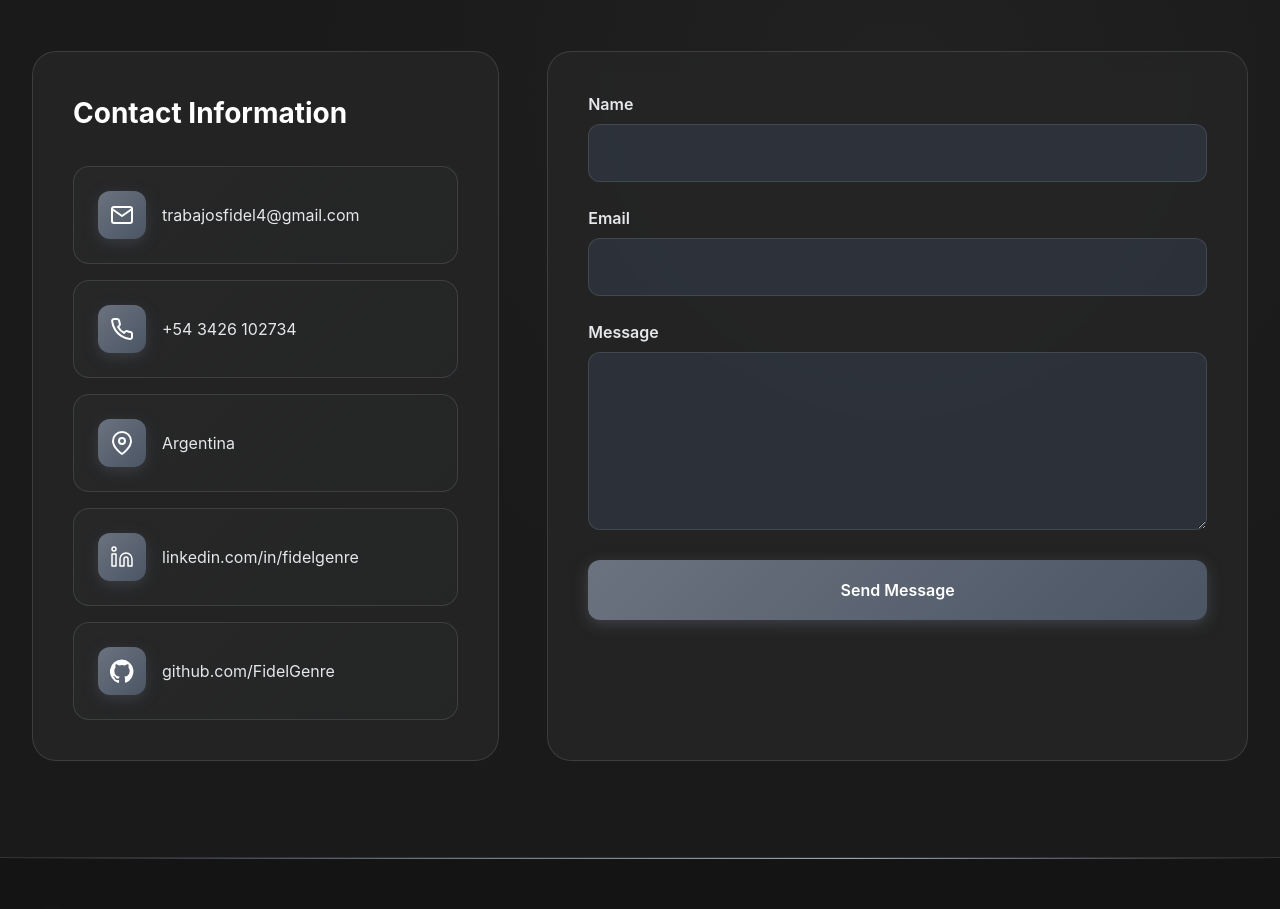
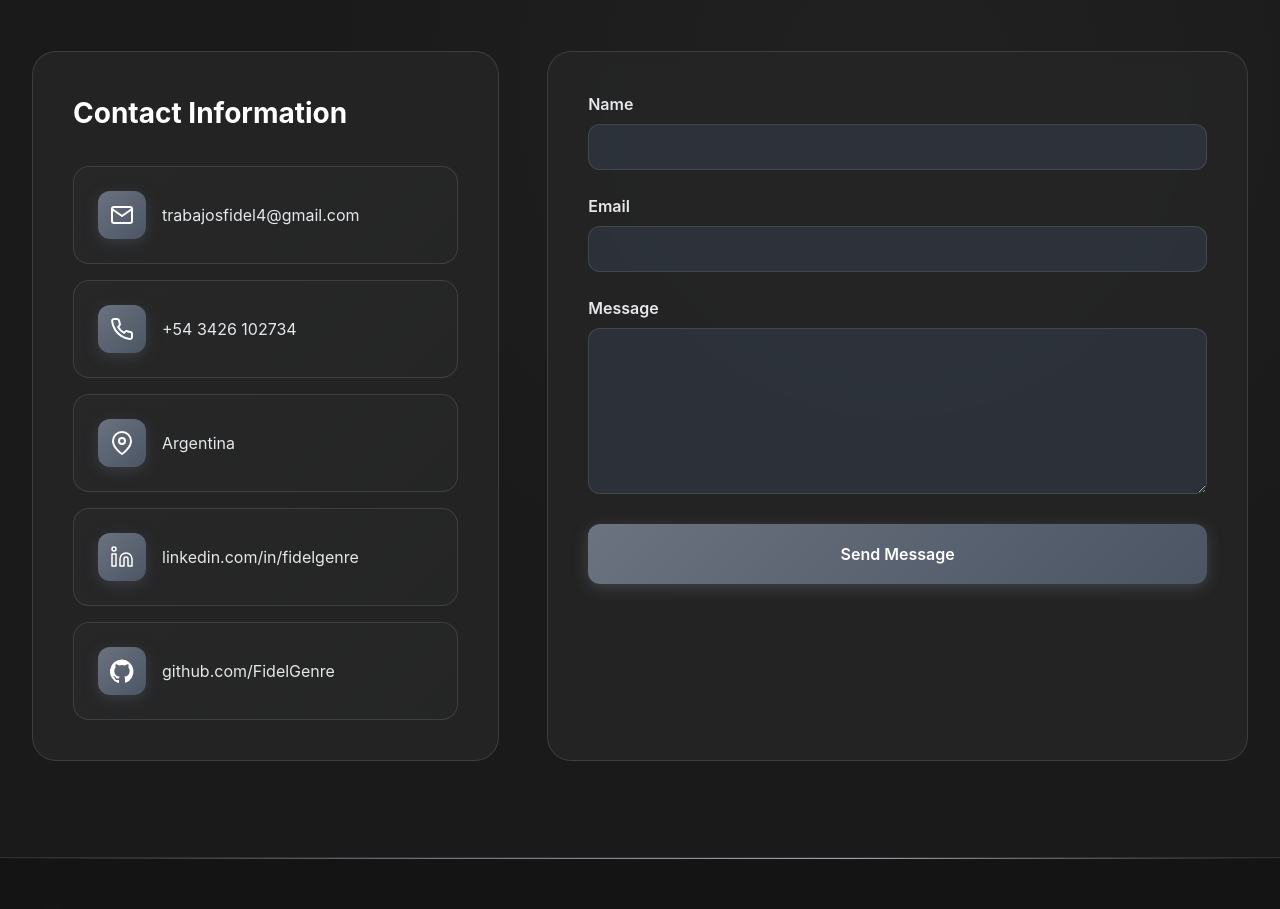
Before and after one commit to FidelGenre/Portfolio, a Next.js app: page / in a window 1280 px wide. Shown: the part 4483-5392 px from the top of the page. Built offline with nearby package versions, Linux system fonts and the light colour scheme.

Commit message:
Reduce input field height in contact form

```diff
--- a/src/components/Contact.tsx
+++ b/src/components/Contact.tsx
@@ -45,7 +45,7 @@ export default function Contact() {
   };
 
   const inputClass =
-    "w-full min-w-0 rounded-xl border border-[rgba(156,163,175,0.2)] bg-[rgba(55,65,81,0.5)] p-4 text-base text-white transition-all duration-300 [overflow-wrap:anywhere] focus:border-[rgba(156,163,175,0.6)] focus:bg-[rgba(55,65,81,0.8)] focus:shadow-[0_0_0_3px_rgba(156,163,175,0.1)] focus:outline-none";
+    "w-full min-w-0 rounded-xl border border-[rgba(156,163,175,0.2)] bg-[rgba(55,65,81,0.5)] px-4 py-2.5 text-base text-white transition-all duration-300 [overflow-wrap:anywhere] focus:border-[rgba(156,163,175,0.6)] focus:bg-[rgba(55,65,81,0.8)] focus:shadow-[0_0_0_3px_rgba(156,163,175,0.1)] focus:outline-none";
 
   const infoItems = [
     {
```
